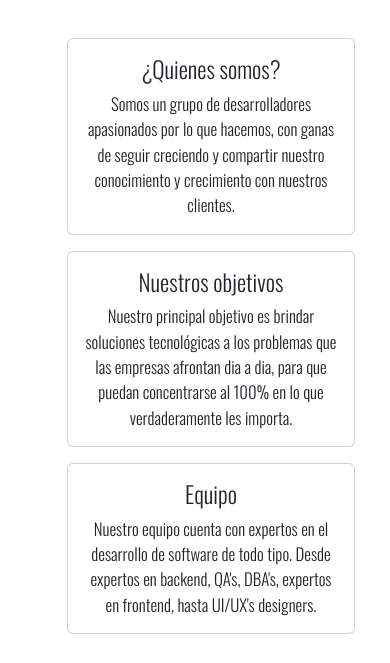
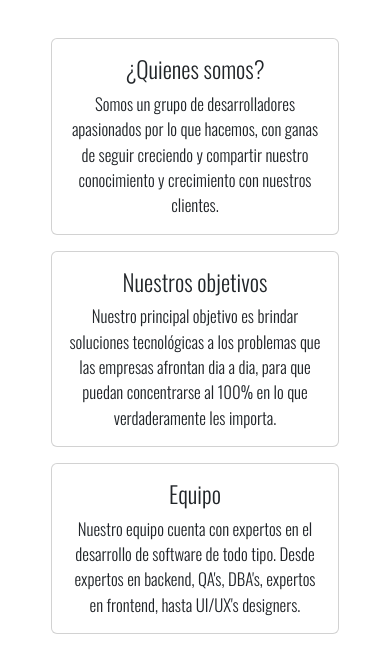
Before and after one commit to DarioGGZZ/TSSolutions, a plain HTML site: page pages/nosotros.html in a window 390 px wide. Shown: the part 181-844 px from the top of the page. Drawn offline with nearby package versions, Linux system fonts and the light colour scheme.

Commit message:
Update styles

```diff
--- a/style.css
+++ b/style.css
@@ -126,10 +126,13 @@ p{
 }
 
 @media (max-width: 1000px) {
+    ul{
+        padding: 0;
+        margin: 0;
+    }
     .about-us-list{
         display: flex;
         flex-direction: column;
-        justify-content: center;
         align-items: center;
     }
 }
```
